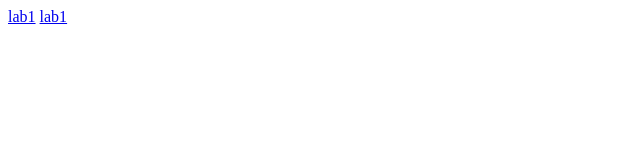
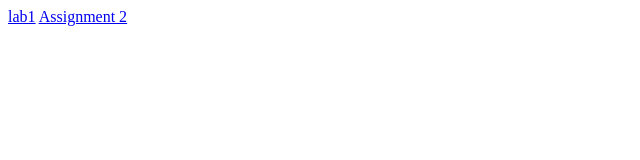
Before and after one commit to FilmonF/Full-Stack-Course, a plain HTML site: page index.html in a window 1280 px wide. Shown: the full height of the page, 0-640 px from the left. Drawn offline with Linux system fonts and the light colour scheme.

Commit message:
Update index.html

```diff
--- a/index.html
+++ b/index.html
@@ -7,7 +7,7 @@
 </head>
 <body>
     <a href="HTML/lab.html">lab1</a>
-    <a href="HTML/Assignment_2.html">lab1</a>
+    <a href="HTML/Assignment_2.html">Assignment 2</a>
 
 </body>
 </html>
```
